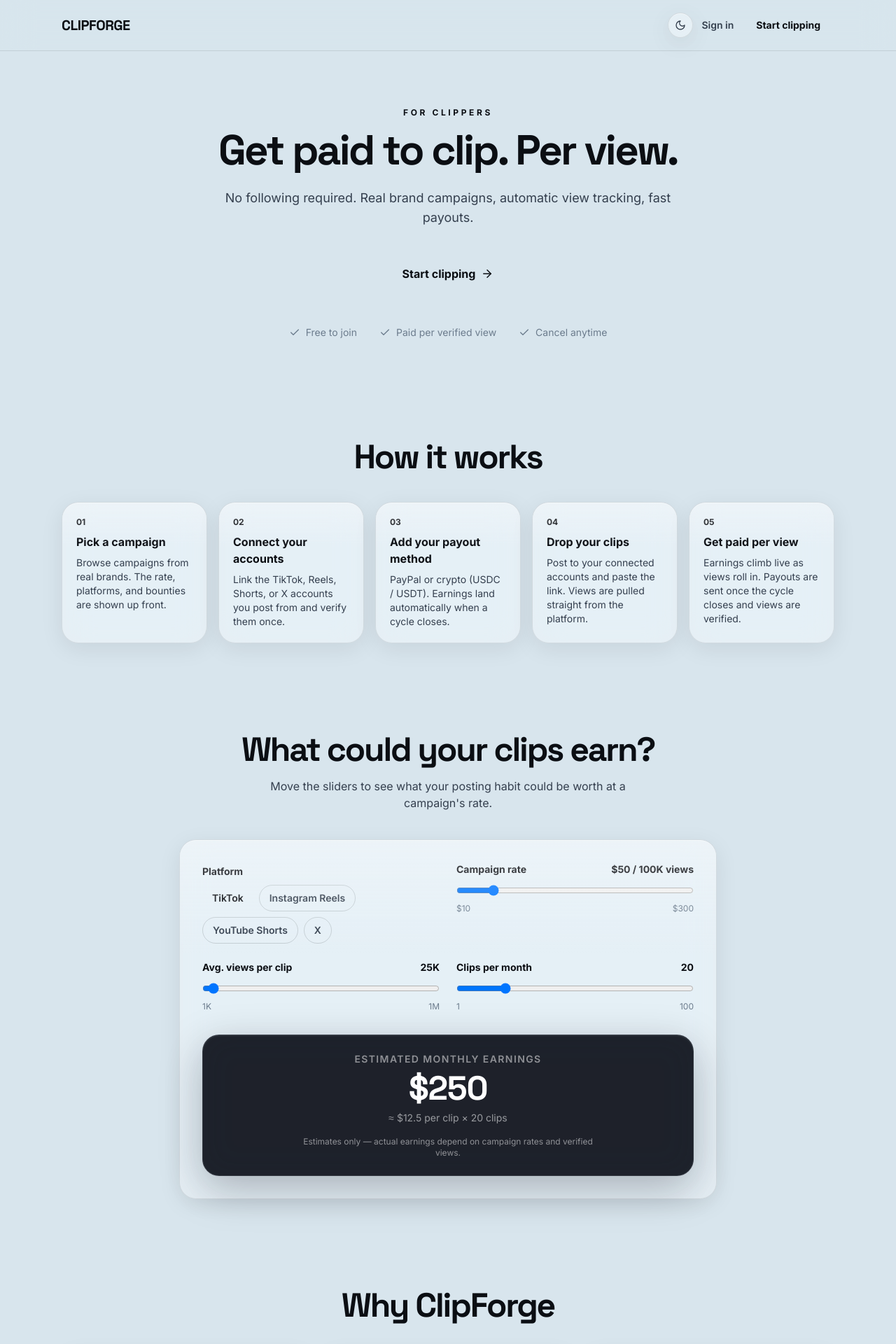
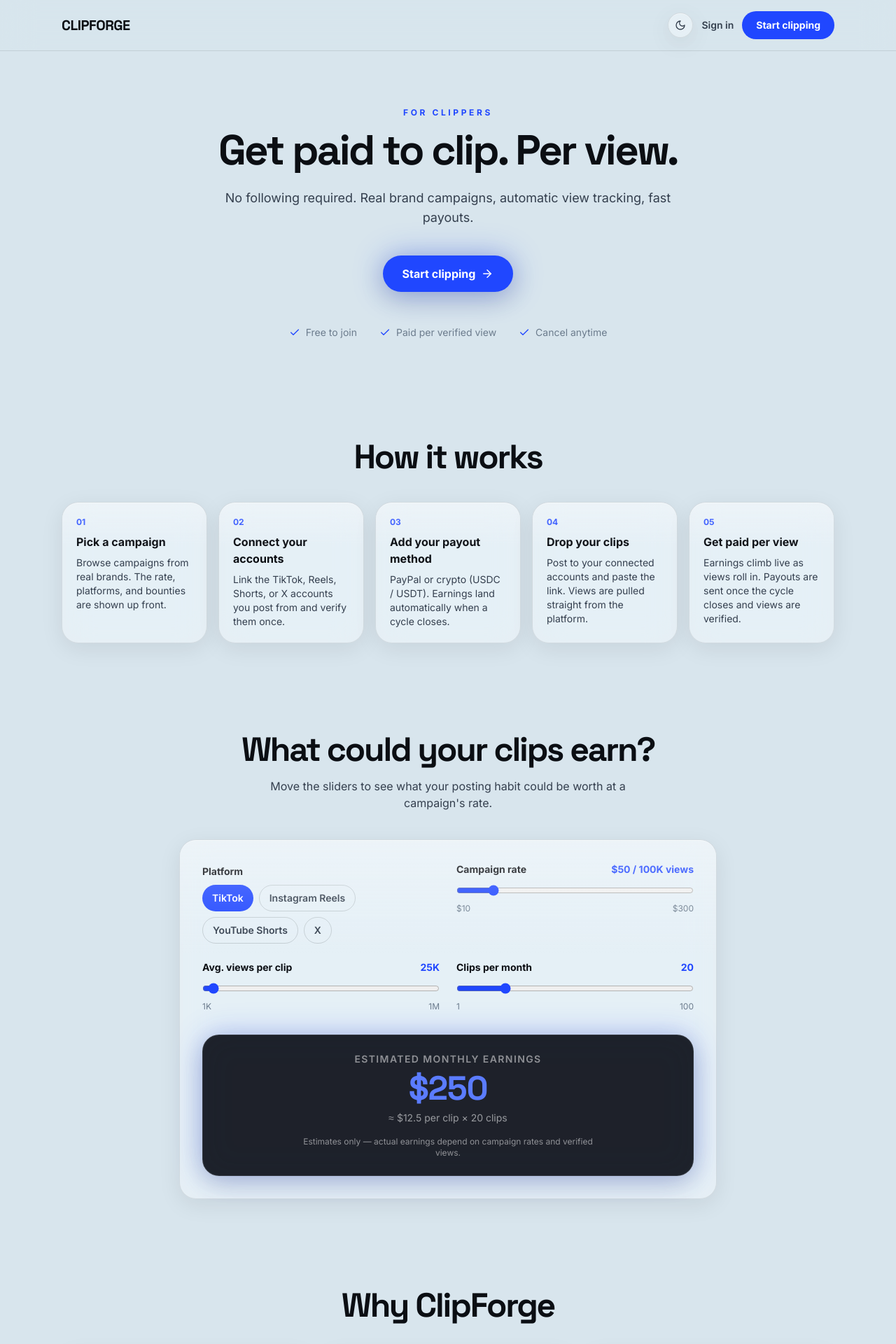
Before and after one commit to Chachi420/clipforge, a Next.js app: page /clip in a window 1280 px wide. Shown: the top 1920 px of the page at 70% size. Built offline with nearby package versions, Linux system fonts and the light colour scheme.

Commit message:
Vectr re-theme (8/9): admin shell, brands and clip pages

```diff
--- a/app/admin/layout.tsx
+++ b/app/admin/layout.tsx
@@ -31,7 +31,7 @@
       <header className="glass sticky top-0 z-40 border-b border-line/10 px-4 py-3 sm:px-8">
         <div className="flex items-center justify-between gap-3">
           <div className="flex min-w-0 items-center gap-3">
-            <span className="shrink-0 rounded-full bg-lime px-3 py-1 text-sm font-bold text-ink">
+            <span className="shrink-0 rounded-full bg-electric px-3 py-1 text-sm font-bold text-white">
               Admin
             </span>
             <nav className="flex gap-1 overflow-x-auto">
--- a/app/clip/calculator.tsx
+++ b/app/clip/calculator.tsx
@@ -32,7 +32,7 @@
                 key={p}
                 onClick={() => setPlatform(p)}
                 className={`rounded-full px-3.5 py-2 text-sm font-semibold transition-colors ${
-                  platform === p ? "bg-lime text-ink" : "border border-line/15 text-ink-soft hover:bg-ink/5 hover:text-ink"
+                  platform === p ? "bg-electric text-white" : "border border-line/15 text-ink-soft hover:bg-ink/5 hover:text-ink"
                 }`}
               >
                 {p}
@@ -42,7 +42,7 @@
         </div>
         <div>
           <label className="flex items-center justify-between text-sm font-bold text-ink">
-            Campaign rate <span className="text-lime-deep">${ratePer100k} / 100K views</span>
+            Campaign rate <span className="text-electric-deep">${ratePer100k} / 100K views</span>
           </label>
           <input
             type="range"
@@ -51,7 +51,7 @@
             step={5}
             value={ratePer100k}
             onChange={(e) => setRatePer100k(Number(e.target.value))}
-            className="mt-3 w-full accent-lime-deep"
+            className="mt-3 w-full accent-electric-deep"
           />
           <div className="mt-1 flex justify-between text-xs text-ink-faint">
             <span>$10</span>
@@ -60,7 +60,7 @@
         </div>
         <div>
           <label className="flex items-center justify-between text-sm font-bold text-ink">
-            Avg. views per clip <span className="text-lime-deep">{fmt(viewsPerClip)}</span>
+            Avg. views per clip <span className="text-electric-deep">{fmt(viewsPerClip)}</span>
           </label>
           <input
             type="range"
@@ -69,7 +69,7 @@
             step={1_000}
             value={viewsPerClip}
             onChange={(e) => setViewsPerClip(Number(e.target.value))}
-            className="mt-3 w-full accent-lime-deep"
+            className="mt-3 w-full accent-electric-deep"
           />
           <div className="mt-1 flex justify-between text-xs text-ink-faint">
             <span>1K</span>
@@ -78,7 +78,7 @@
         </div>
         <div>
           <label className="flex items-center justify-between text-sm font-bold text-ink">
-            Clips per month <span className="text-lime-deep">{clipsPerMonth}</span>
+            Clips per month <span className="text-electric-deep">{clipsPerMonth}</span>
           </label>
           <input
             type="range"
@@ -87,7 +87,7 @@
             step={1}
             value={clipsPerMonth}
             onChange={(e) => setClipsPerMonth(Number(e.target.value))}
-            className="mt-3 w-full accent-lime-deep"
+            className="mt-3 w-full accent-electric-deep"
           />
           <div className="mt-1 flex justify-between text-xs text-ink-faint">
             <span>1</span>
@@ -96,9 +96,9 @@
         </div>
       </div>
 
-      <div className="glass-dark glow-lime mt-8 rounded-3xl p-6 text-center text-white">
+      <div className="glass-dark glow-electric mt-8 rounded-3xl p-6 text-center text-white">
         <div className="text-sm font-semibold uppercase tracking-widest text-white/50">Estimated monthly earnings</div>
-        <div className="mt-2 font-display text-5xl font-bold tracking-tight text-lime">
+        <div className="mt-2 font-display text-5xl font-bold tracking-tight text-electric-soft">
           ${earnings.toLocaleString("en-US", { maximumFractionDigits: 0 })}
         </div>
         <div className="mt-2 text-sm text-white/55">
--- a/app/clip/page.tsx
+++ b/app/clip/page.tsx
@@ -37,14 +37,14 @@
           <div className="flex items-center gap-3">
             <ThemeToggle />
             <Link href="/login" className="text-sm font-semibold text-ink-soft hover:text-ink">Sign in</Link>
-            <Link href="/login" className="pill bg-lime px-5 py-2.5 text-sm font-bold text-ink hover:bg-lime-soft">Start clipping</Link>
+            <Link href="/login" className="pill bg-electric px-5 py-2.5 text-sm font-bold text-white hover:bg-electric-soft">Start clipping</Link>
           </div>
         </div>
       </nav>
 
       <main className="mx-auto max-w-6xl px-6">
         <section className="py-20 text-center">
-          <div className="mb-4 text-xs font-bold uppercase tracking-[0.3em] text-lime-deep">For clippers</div>
+          <div className="mb-4 text-xs font-bold uppercase tracking-[0.3em] text-electric-deep">For clippers</div>
           <h1 className="display mx-auto max-w-3xl text-5xl leading-[0.95] md:text-6xl">
             Get paid to clip. Per view.
           </h1>
@@ -52,14 +52,14 @@
             No following required. Real brand campaigns, automatic view tracking, fast payouts.
           </p>
           <div className="mt-10 flex flex-wrap justify-center gap-4">
-            <Link href="/login" className="pill inline-flex items-center gap-2 bg-lime px-7 py-3.5 font-bold text-ink shadow-glow-lime hover:bg-lime-soft">
+            <Link href="/login" className="pill inline-flex items-center gap-2 bg-electric px-7 py-3.5 font-bold text-white shadow-glow-electric hover:bg-electric-soft">
               Start clipping <ArrowRight size={18} />
             </Link>
           </div>
           <div className="mt-12 flex flex-wrap items-center justify-center gap-8 text-ink-faint">
-            <span className="flex items-center gap-2 text-sm"><Check size={16} className="text-lime-deep" /> Free to join</span>
-            <span className="flex items-center gap-2 text-sm"><Check size={16} className="text-lime-deep" /> Paid per verified view</span>
-            <span className="flex items-center gap-2 text-sm"><Check size={16} className="text-lime-deep" /> Cancel anytime</span>
+            <span className="flex items-center gap-2 text-sm"><Check size={16} className="text-electric-deep" /> Free to join</span>
+            <span className="flex items-center gap-2 text-sm"><Check size={16} className="text-electric-deep" /> Paid per verified view</span>
+            <span className="flex items-center gap-2 text-sm"><Check size={16} className="text-electric-deep" /> Cancel anytime</span>
           </div>
         </section>
 
@@ -68,7 +68,7 @@
           <div className="grid gap-4 md:grid-cols-5">
             {STEPS.map((s) => (
               <div key={s.n} className="glass glass-sheen rounded-3xl p-5">
-                <div className="text-xs font-black text-lime-deep">{s.n}</div>
+                <div className="text-xs font-black text-electric-deep">{s.n}</div>
                 <div className="mt-2 font-bold text-ink">{s.title}</div>
                 <p className="mt-2 text-sm text-ink-soft">{s.body}</p>
               </div>
@@ -89,7 +89,7 @@
           <div className="grid gap-4 md:grid-cols-2 lg:grid-cols-3">
             {WHY.map((w) => (
               <div key={w.title} className="glass glass-sheen rounded-3xl p-8">
-                <w.icon className="mb-4 text-lime-deep" size={28} />
+                <w.icon className="mb-4 text-electric-deep" size={28} />
                 <h3 className="font-display text-lg font-bold tracking-tight">{w.title}</h3>
                 <p className="mt-2 text-sm text-ink-soft">{w.body}</p>
               </div>
@@ -105,13 +105,13 @@
         </section>
 
         <section className="py-16">
-          <div className="glass-dark glass-sheen glow-lime rounded-[2rem] p-10 text-center text-white md:p-14">
+          <div className="glass-dark glass-sheen glow-electric rounded-[2rem] p-10 text-center text-white md:p-14">
             <h2 className="font-display text-3xl font-bold tracking-tight md:text-4xl">Your clips. Your views. Your money.</h2>
             <p className="mx-auto mt-4 max-w-xl text-white/60">
               Join free, pick a campaign, and start turning views into payouts.
             </p>
             <div className="mt-8">
-              <Link href="/login" className="pill inline-flex items-center gap-2 bg-lime px-7 py-3.5 font-bold text-ink shadow-glow-lime hover:bg-lime-soft">
+              <Link href="/login" className="pill inline-flex items-center gap-2 bg-electric px-7 py-3.5 font-bold text-white shadow-glow-electric hover:bg-electric-soft">
                 Start clipping <ArrowRight size={18} />
               </Link>
             </div>
--- a/components/admin/BrandRequestQueue.tsx
+++ b/components/admin/BrandRequestQueue.tsx
@@ -60,7 +60,7 @@
                   href={r.website.startsWith("http") ? r.website : `https://${r.website}`}
                   target="_blank"
                   rel="noreferrer"
-                  className="mt-1 inline-flex items-center gap-1 text-xs text-lime-deep hover:underline"
+                  className="mt-1 inline-flex items-center gap-1 text-xs text-electric-deep hover:underline"
                 >
                   <Globe size={12} /> {r.website}
                 </a>
```
Also changed, not shown: app/brands/page.tsx (+10 -10 lines).
